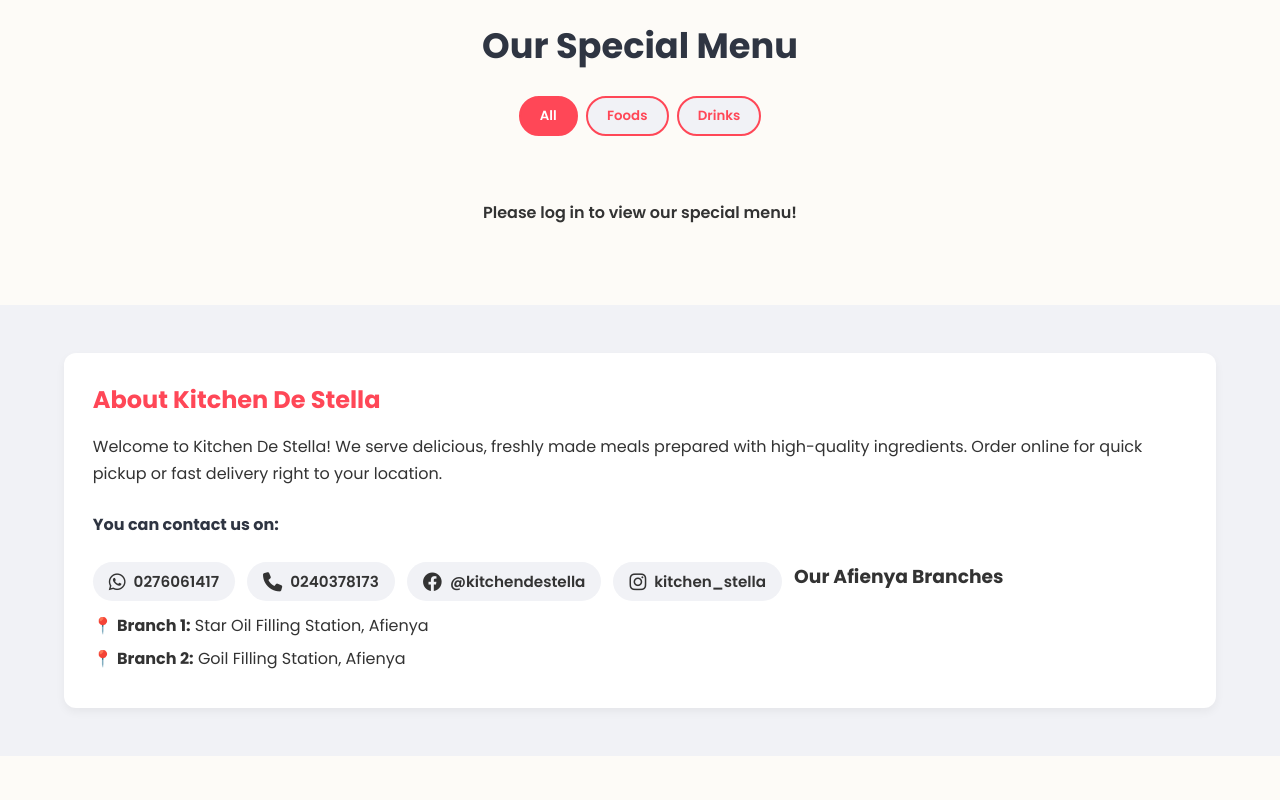
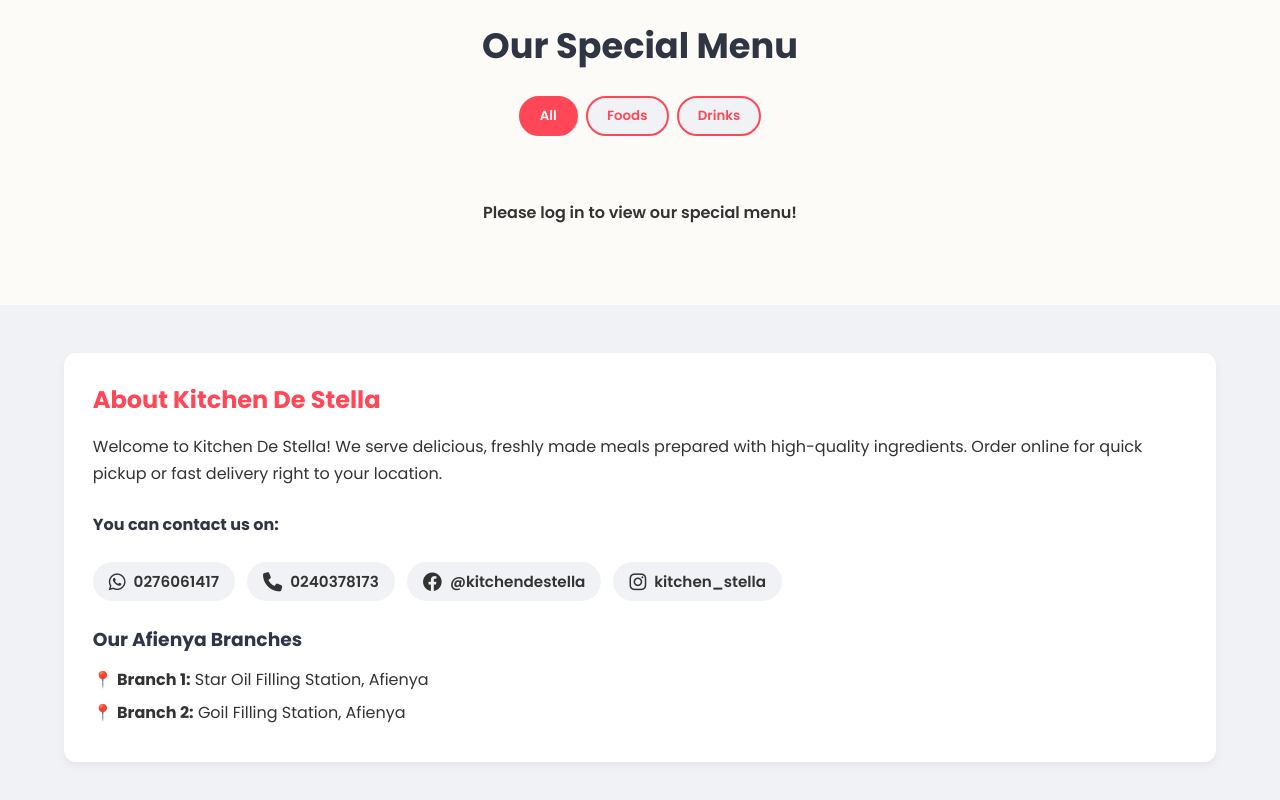
Before and after one commit to w3e-t/kitchen-de-stella, a website: page public/index.html in a window 1280 px wide. Shown: the part 500-1300 px from the top of the page. Before the commit the page ends 1256 px from the top, so only its background shows below. Drawn offline with Linux system fonts and the light colour scheme; no server answers.

Commit message:
Position branches section directly under contact links

```diff
--- a/public/index.html
+++ b/public/index.html
@@ -53,6 +53,7 @@
     <h2>About Kitchen De Stella</h2>
     <p>Welcome to Kitchen De Stella! We serve delicious, freshly made meals prepared with high-quality ingredients. Order online for quick pickup or fast delivery right to your location.</p>
 
+    <!-- Contacts Block -->
     <div class="contact-info-block">
       <p class="contact-heading">You can contact us on:</p>
       <div class="contact-links">
@@ -68,14 +69,16 @@
         <a href="https://instagram.com/kitchen_stella" target="_blank" class="contact-item instagram">
           <i class="fa-brands fa-instagram"></i> kitchen_stella
         </a>
+      </div>
+    </div>
 
-        <h3>Our Afienya Branches</h3>
+    <!-- Branches Block (Placed directly under contacts) -->
+    <div class="branches-block" style="margin-top: 1.5rem;">
+      <h3 style="margin-bottom: 0.8rem; color: #2f3542;">Our Afienya Branches</h3>
       <ul class="branch-list">
         <li>📍 <strong>Branch 1:</strong> Star Oil Filling Station, Afienya</li>
         <li>📍 <strong>Branch 2:</strong> Goil Filling Station, Afienya</li>
       </ul>
-
-      </div>
     </div>
   </div>
 </section>
```
